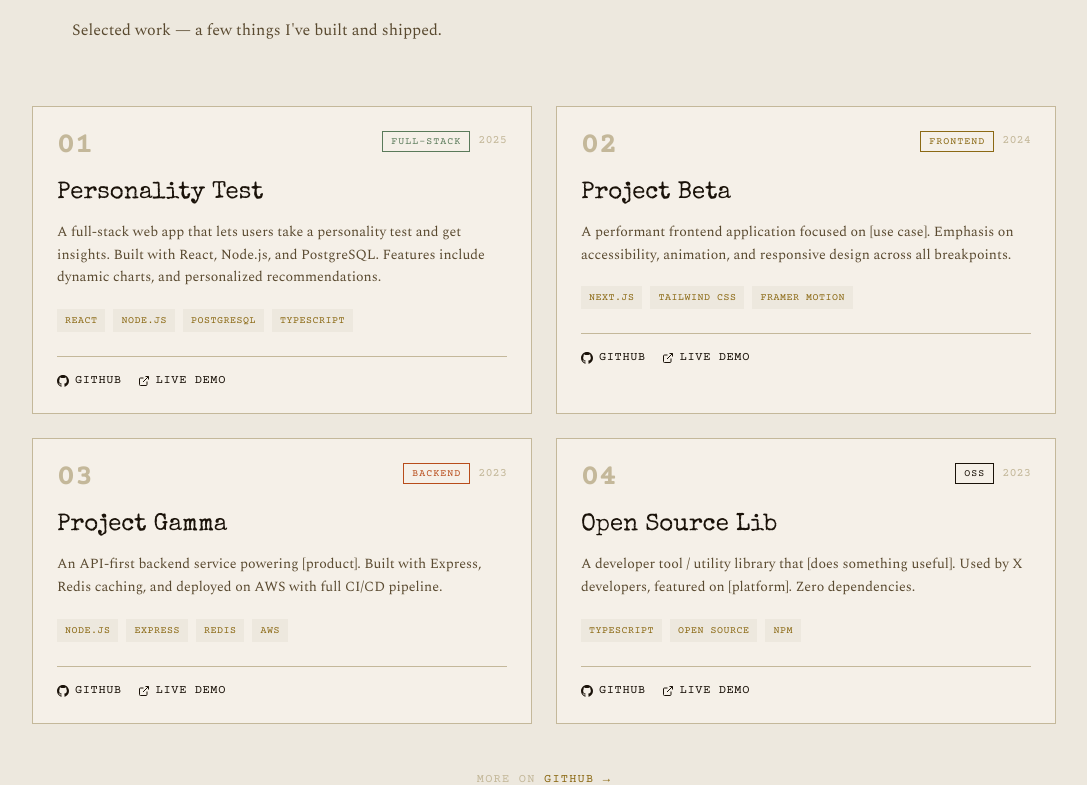
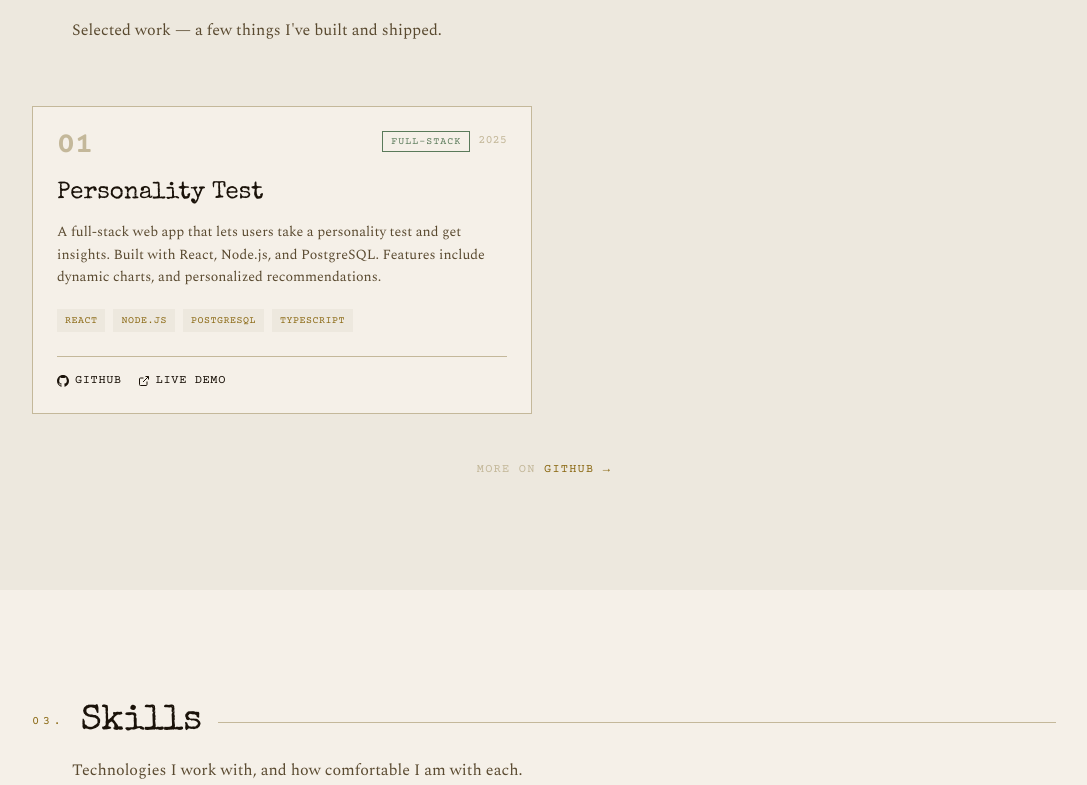
Before and after one commit to Sam-web-hub/retro-portfolio, a Next.js app: page / in a window 1280 px wide. Shown: the part 1776-2561 px from the top of the page, without its empty margins (96-1183 px from the left). Built offline with nearby package versions, Linux system fonts and the light colour scheme.

Commit message:
finalizing

```diff
--- a/components/Navbar.tsx
+++ b/components/Navbar.tsx
@@ -47,12 +47,12 @@ export default function Navbar() {
               {item.label}
             </a>
           ))}
-          <a
+          {/* <a
             href="/resume.pdf"
             className="font-mono text-xs uppercase tracking-widest border border-[#1a1209] px-3 py-1.5 hover:bg-[#1a1209] hover:text-[#f5f0e8] transition-colors duration-200"
           >
             Résumé
-          </a>
+          </a> */}
         </div>
       </div>
     </nav>
--- a/components/Projects.tsx
+++ b/components/Projects.tsx
@@ -13,39 +13,39 @@ const projects = [
     year: "2025",
     type: "Full-Stack",
   },
-  {
-    number: "02",
-    title: "Project Beta",
-    description:
-      "A performant frontend application focused on [use case]. Emphasis on accessibility, animation, and responsive design across all breakpoints.",
-    tags: ["Next.js", "Tailwind CSS", "Framer Motion"],
-    live: "#",
-    github: "#",
-    year: "2024",
-    type: "Frontend",
-  },
-  {
-    number: "03",
-    title: "Project Gamma",
-    description:
-      "An API-first backend service powering [product]. Built with Express, Redis caching, and deployed on AWS with full CI/CD pipeline.",
-    tags: ["Node.js", "Express", "Redis", "AWS"],
-    live: "#",
-    github: "#",
-    year: "2023",
-    type: "Backend",
-  },
-  {
-    number: "04",
-    title: "Open Source Lib",
-    description:
-      "A developer tool / utility library that [does something useful]. Used by X developers, featured on [platform]. Zero dependencies.",
-    tags: ["TypeScript", "Open Source", "npm"],
-    live: "#",
-    github: "#",
-    year: "2023",
-    type: "OSS",
-  },
+  // {
+  //   number: "02",
+  //   title: "Project Beta",
+  //   description:
+  //     "A performant frontend application focused on [use case]. Emphasis on accessibility, animation, and responsive design across all breakpoints.",
+  //   tags: ["Next.js", "Tailwind CSS", "Framer Motion"],
+  //   live: "#",
+  //   github: "#",
+  //   year: "2024",
+  //   type: "Frontend",
+  // },
+  // {
+  //   number: "03",
+  //   title: "Project Gamma",
+  //   description:
+  //     "An API-first backend service powering [product]. Built with Express, Redis caching, and deployed on AWS with full CI/CD pipeline.",
+  //   tags: ["Node.js", "Express", "Redis", "AWS"],
+  //   live: "#",
+  //   github: "#",
+  //   year: "2023",
+  //   type: "Backend",
+  // },
+  // {
+  //   number: "04",
+  //   title: "Open Source Lib",
+  //   description:
+  //     "A developer tool / utility library that [does something useful]. Used by X developers, featured on [platform]. Zero dependencies.",
+  //   tags: ["TypeScript", "Open Source", "npm"],
+  //   live: "#",
+  //   github: "#",
+  //   year: "2023",
+  //   type: "OSS",
+  // },
 ];
 
 const typeColors: Record<string, string> = {
```
